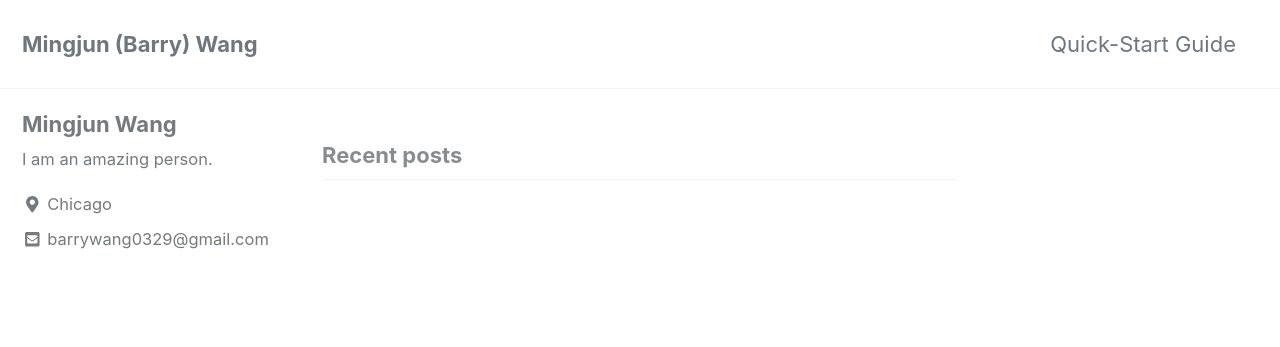
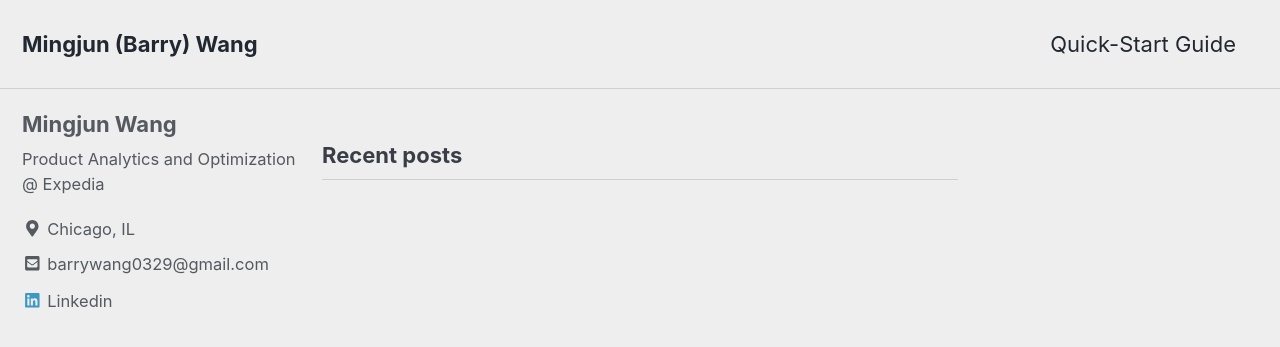
Before and after one commit to mw4ccBarry/mw4ccBarry.github.io, a Jekyll site: the page built from index.html, in a window 1280 px wide and 900 px high. Shown: the top 347 px of the window. Built offline with Jekyll 4.4.1, drawn with Linux system fonts in a browser that asks for light colours; cached includes are drawn as plain includes; nearby versions of some CDN libraries; the list of posts is cut into pages by our own code.

Commit message:
new github page theme update

```diff
--- a/_config.yml
+++ b/_config.yml
@@ -12,7 +12,7 @@
 
 # theme                  : "minimal-mistakes-jekyll"
 # remote_theme           : "mmistakes/minimal-mistakes"
-minimal_mistakes_skin    : "default" # "air", "aqua", "contrast", "dark", "dirt", "neon", "mint", "plum", "sunrise"
+minimal_mistakes_skin    : "air" # "air", "aqua", "contrast", "dark", "dirt", "neon", "mint", "plum", "sunrise"
 
 # Site Settings
 locale                   : "en-US"
@@ -108,8 +108,8 @@ analytics:
 author:
   name             : "Mingjun Wang"
   avatar           : # path of avatar image, e.g. "/assets/images/bio-photo.jpg"
-  bio              : "I am an amazing person."
-  location         : "Chicago"
+  bio              : "Product Analytics and Optimization @ Expedia"
+  location         : "Chicago, IL"
   email            :
   links:
     - label: "barrywang0329@gmail.com"
@@ -130,6 +130,9 @@ author:
     - label: "Instagram"
       icon: "fab fa-fw fa-instagram"
       # url: "https://instagram.com/"
+    - label: "Linkedin"
+      icon: "fab fa-fw fa-linkedin"
+      url: "https://www.linkedin.com/in/mingjunwang/"
 
 # Site Footer
 footer:
```
